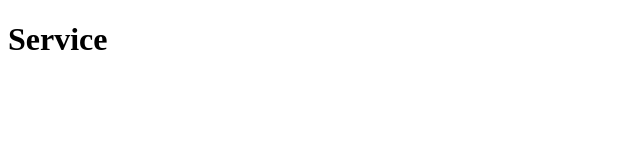
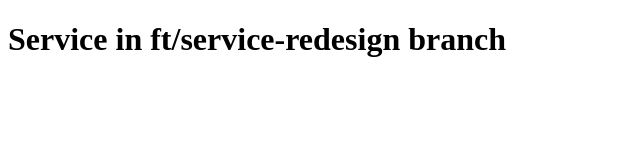
Before and after one commit to Nick-Lemy/Gym-Git-Exercise-Solutions, a plain HTML site: page service.html in a window 1280 px wide. Shown: the whole page, without its empty margins (0-640 px from the left). Drawn offline with Linux system fonts and the light colour scheme.

Commit message:
Update service.html

```diff
--- a/service.html
+++ b/service.html
@@ -3,9 +3,9 @@
   <head>
     <meta charset="UTF-8" />
     <meta name="viewport" content="width=device-width, initial-scale=1.0" />
-    <title>Document</title>
+    <title>ft/service-redesign</title>
   </head>
   <body>
-    <h1>Service</h1>
+    <h1>Service in ft/service-redesign branch</h1>
   </body>
 </html>
```
